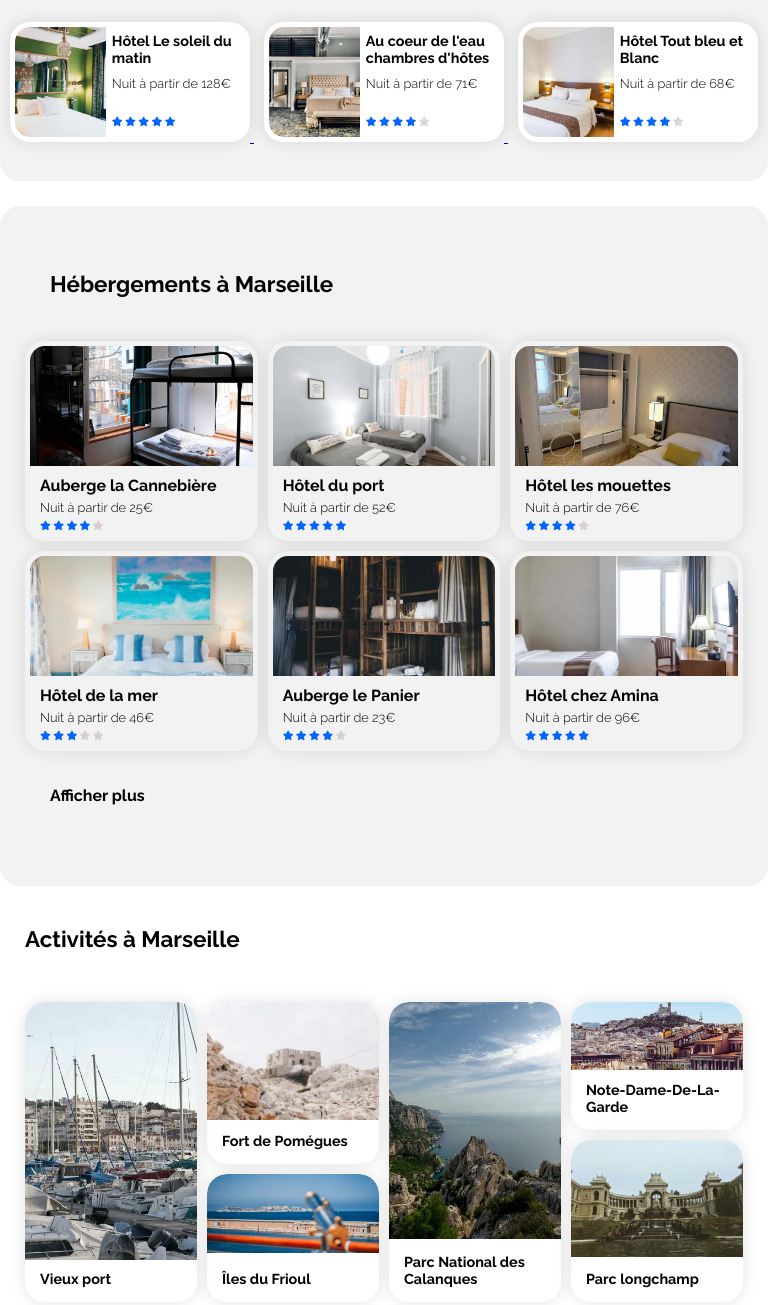
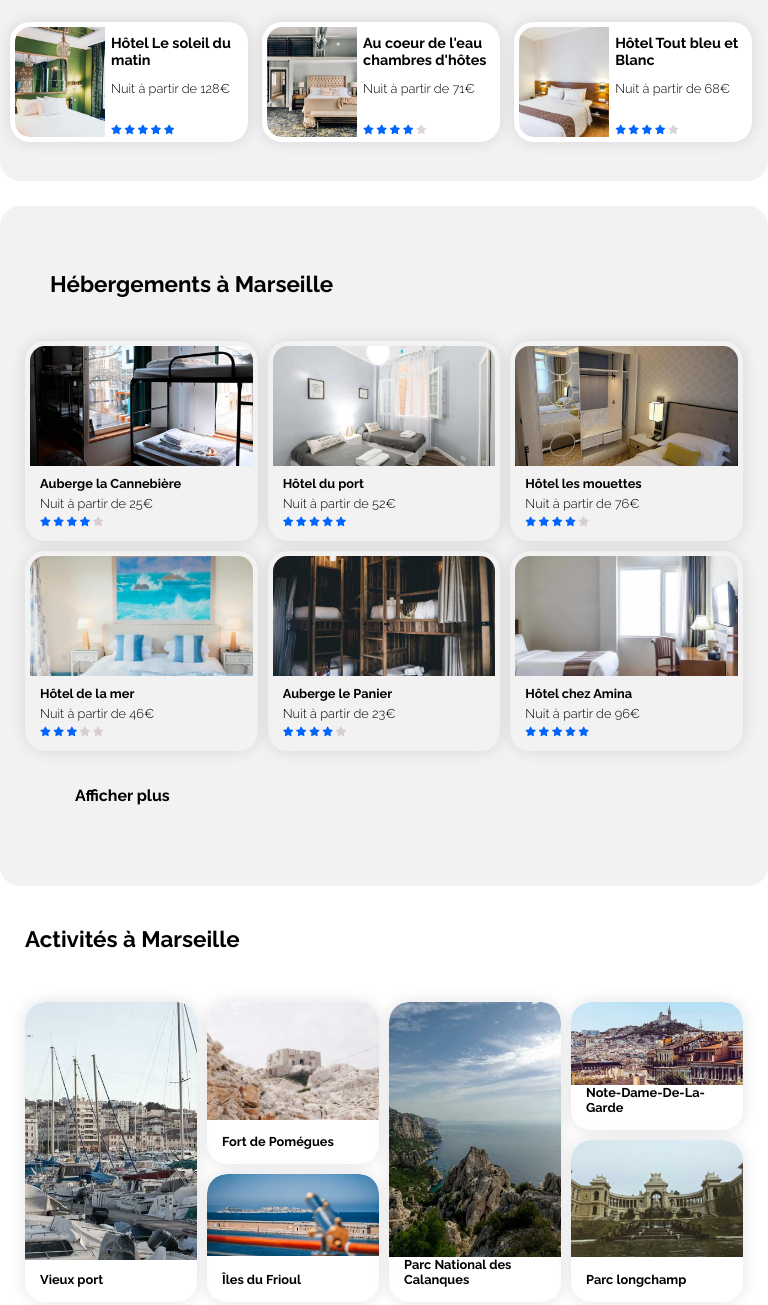
Before and after one commit to merouane667/MerouaneHany_2_12252020, a plain HTML site: page index.html in a window 768 px wide. Shown: the part 704-2009 px from the top of the page. Drawn offline with Linux system fonts and the light colour scheme.

Commit message:
modification de la font size en mode tablette

```diff
--- a/index.html
+++ b/index.html
@@ -328,7 +328,11 @@
 
             </a>
 
-            <a href="#" class="see_more">Afficher plus</a>
+            <div class="see_more">
+                <a href="#" class="see_more">Afficher plus</a>
+
+            </div>
+
 
 
         </section>
--- a/style.css
+++ b/style.css
@@ -2,6 +2,9 @@
     margin: 0;
     padding: 0;
     box-sizing: border-box;
+}
+a{
+    text-decoration: none;
 }
 
 /* header */
@@ -327,12 +330,15 @@ header .signup {
 }
 
 .section2 .card .card-content {
-    height: 100%;
+    height: 95%;
     width: 58%;
     color: #000;
     position: absolute;
     top: 0;
     right: 0;
+    display: flex;
+    flex-direction: column;
+    justify-content: space-around;
 }
 
 .section2 .card .card-content h3 {
@@ -400,7 +406,7 @@ header .signup {
 .section3 .card .card-content h3 {
     font-family: 'Raleway', sans-serif;
     font-weight: 700;
-    font-size: 1rem;
+    font-size: 0.9rem;
     width: 80%;
     margin: 5px 0 5px 15px;
 
@@ -511,12 +517,7 @@ header .signup {
 .section4 .card h3{
     transition: color .5s ease;
 }
-.section4 .card img{
-    transition: transform .5s ease;
-}
-.section4 a:hover img{
-    transform: scale(1.048);
-}
+
 .section4 a:hover h3{
     color: #0065FC;
 }
@@ -556,7 +557,7 @@ header .signup {
 
 /* tablet design */
 
-@media only screen and (min-width:481px) and (max-width:1199px) {
+@media only screen and (min-width:705px) and (max-width:1199px) {
     .section1 .input .icon2 i {
         display: none;
     }
@@ -587,7 +588,7 @@ header .signup {
     }
 
     .section2 .card {
-        width: 240px;
+        width: 31%;
         display: inline-block;
         margin: 0 0 0 10px;
 
@@ -632,6 +633,10 @@ header .signup {
         margin: 0;
     }
 
+    .section3 .card .card-content h3{
+        font-size: 0.8rem;
+    }
+
     .section3>h2 {
         grid-column: 1/4;
         grid-row: 1/2;
@@ -668,8 +673,9 @@ header .signup {
     }
 
     .section3>.see_more {
-        grid-column: 1/4;
+        grid-column: 1/2;
         grid-row: 4/5;
+        width: 60%;
     }
 
 
@@ -685,7 +691,7 @@ header .signup {
     }
 
     .section4 .card h3 {
-        font-size: 0.9rem;
+        font-size: 0.8rem;
     }
 
     .section4 .cards .card {
@@ -719,7 +725,7 @@ header .signup {
     }
 
     .section4 .cards .card3 img {
-        height: 62%;
+        height: 64%;
     }
 
     .section4 .cards .card4 {
@@ -728,7 +734,7 @@ header .signup {
     }
 
     .section4 .cards .card4 img {
-        height: 79%;
+        height: 85%;
     }
 
     .section4 .cards .card5 {
@@ -737,7 +743,7 @@ header .signup {
     }
 
     .section4 .cards .card5 img {
-        height: 53%;
+        height: 65%;
     }
 
     .section4 .cards .card6 {
@@ -901,7 +907,7 @@ header .signup {
     .section2 .card .card-content h3 {
         width: 100%;
         margin: 10px 0 10px 1px;
-        font-size: 1rem;
+        font-size: 0.9rem;
 
     }
 
@@ -980,8 +986,9 @@ header .signup {
     }
 
     .section3>.see_more {
-        grid-column: 1/4;
+        grid-column: 1/2;
         grid-row: 4/5;
+        width: 100%;
     }
     .section3 .card .card-content .stars{
       margin: 17px 0 0 15px;
```
